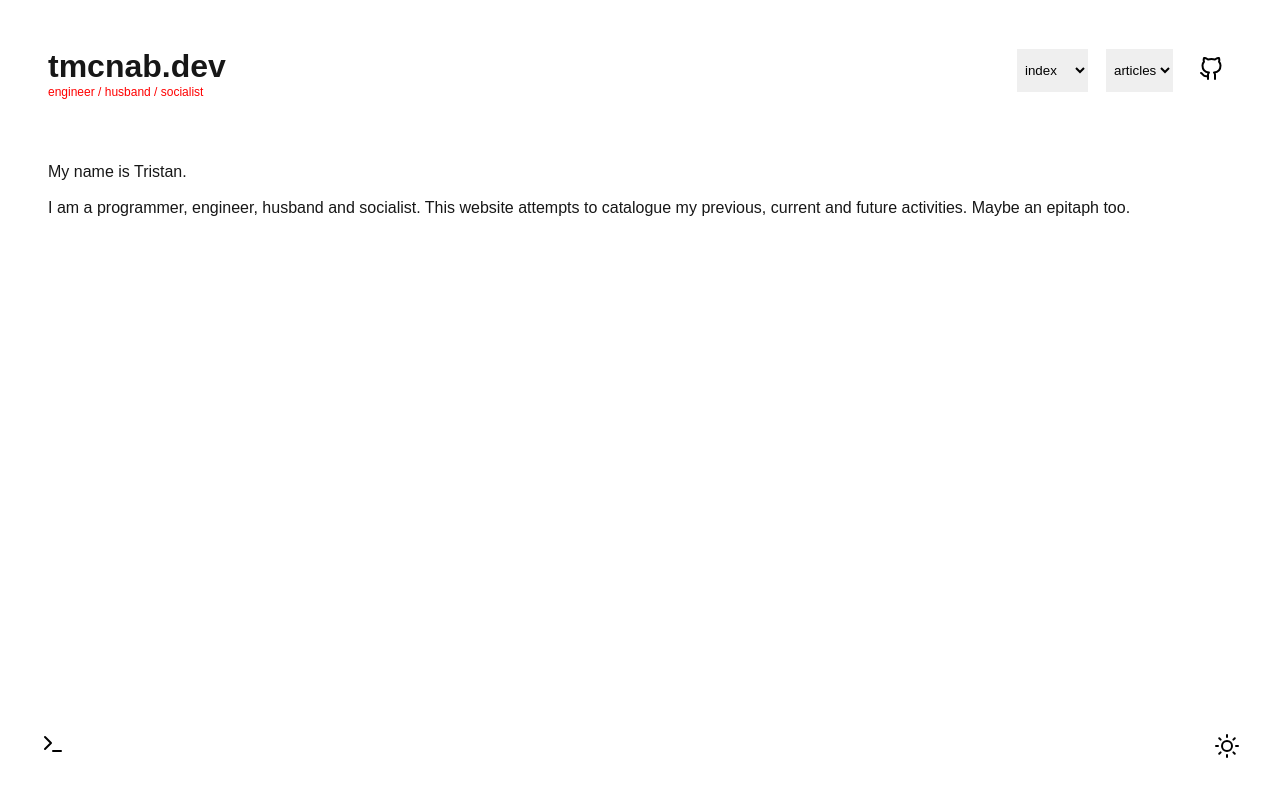
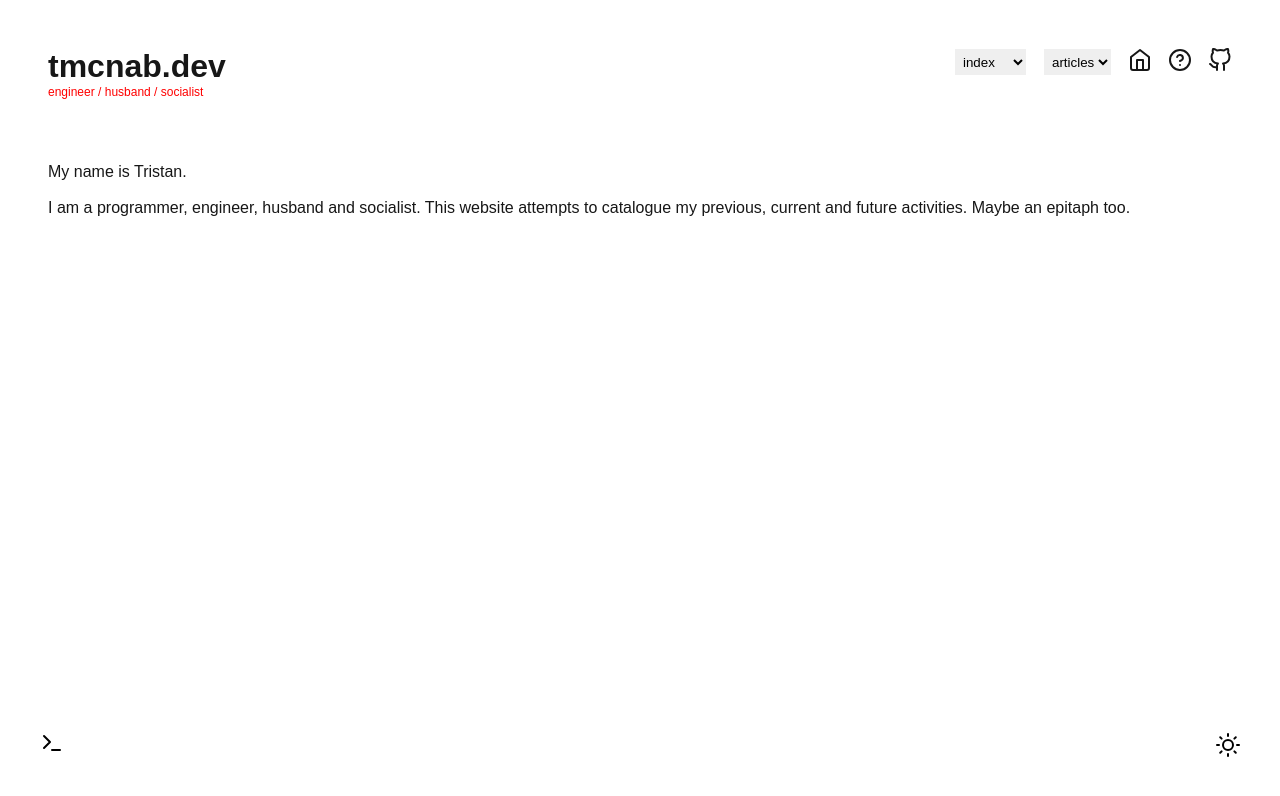
Before and after one commit to tmcnab/tmcnab.dev, a Next.js app: page / in a window 1280 px wide. Shown: the top 796 px of the page. Built offline with nearby package versions, Linux system fonts and the light colour scheme.

Commit message:
simplify layout

```diff
--- a/src/app/globals.css
+++ b/src/app/globals.css
@@ -47,8 +47,7 @@ body {
 button {
 	background-color: transparent;
 	padding: 0.5rem;
-	border-style: solid;
-	border-width: 1px;
+	border: none;
 }
 
 select {
--- a/src/app/layout.tsx
+++ b/src/app/layout.tsx
@@ -1,9 +1,8 @@
 import './layout.css'
 import "./globals.css"
-import { GitHub } from 'react-feather'
+import { GitHub, HelpCircle, Home } from 'react-feather'
 import { ReactNode } from "react"
 import ArticleSelect from '@/components/ArticleSelect'
-import Button from '@/components/Button'
 import Flex from "@/components/Flex"
 import Link from 'next/link'
 import PageSelect from '@/components/PageSelect'
@@ -33,9 +32,15 @@ export default function Layout({ children }: Props) {
 							<Flex>
 								<PageSelect />
 								<ArticleSelect />
-								<Button>
+								<Link href='/'>
+									<Home />
+								</Link>
+								<Link href='/about'>
+									<HelpCircle />
+								</Link>
+								<Link href='https://github.com/tmcnab'>
 									<GitHub />
-								</Button>
+								</Link>
 							</Flex>
 						</Flex>
 					</Flex>
--- a/src/components/Button.tsx
+++ b/src/components/Button.tsx
@@ -3,10 +3,16 @@
 import { ReactNode } from "react"
 
 export interface ButtonProps {
-	children: ReactNode
+	children?: ReactNode
 	onClick?: () => void
+	icon?: ReactNode
 }
 
 export default function Button (props: ButtonProps) {
-	return <button children={props.children} onClick={props.onClick} />
+	const children = []
+
+	if (props.icon) children.push(props.icon)
+	if (props.children) children.push(props.children)
+
+	return <button children={children} onClick={props.onClick} />
 }
```
Also changed, not shown: src/components/Link.tsx (added, +15 -0 lines).
